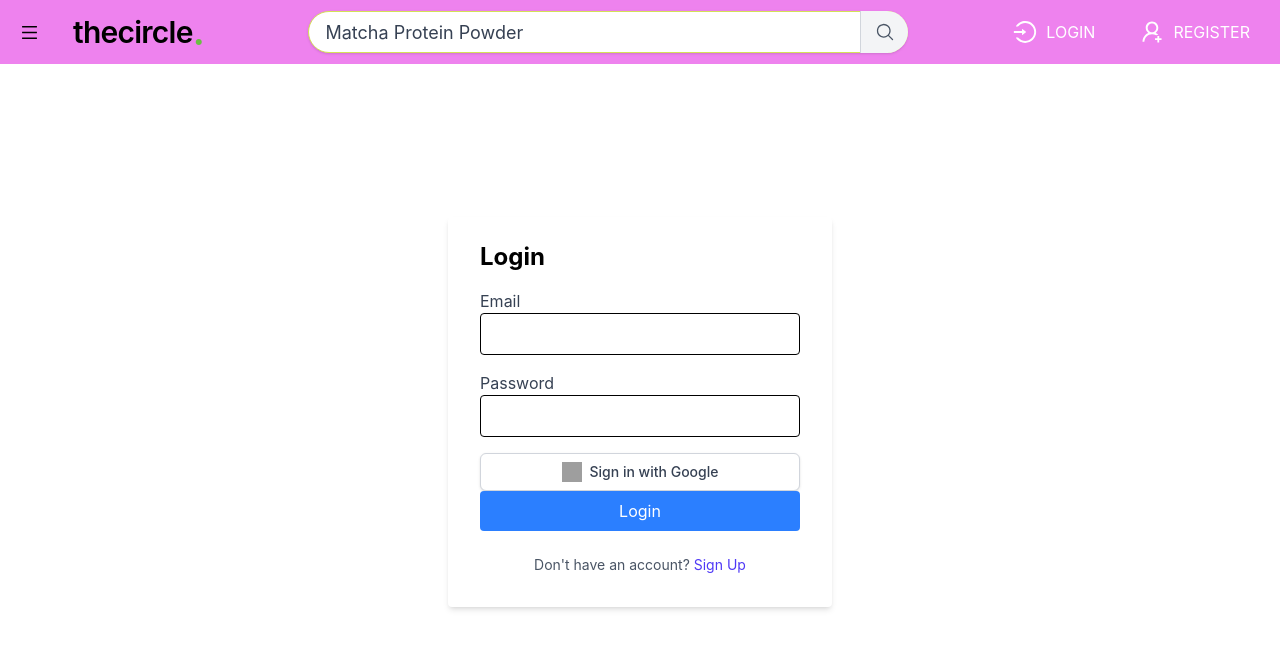
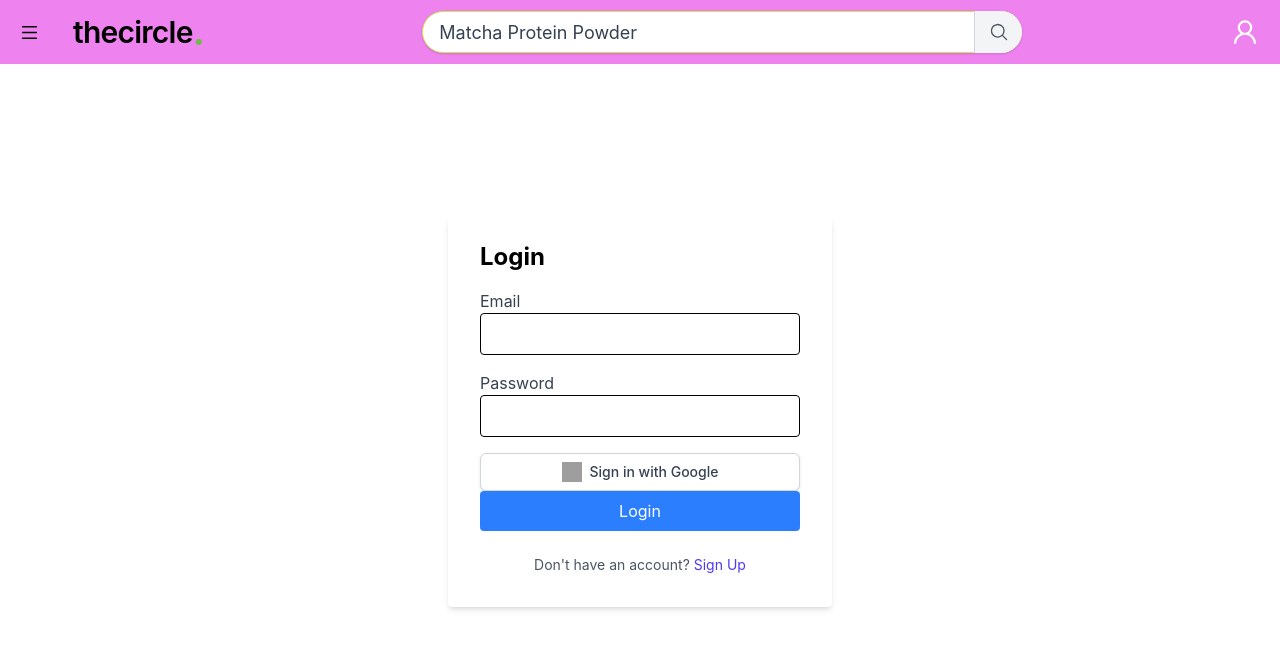
Before and after one commit to DianaFarhat/The-Circle, a React (Create React App) app in the folder frontend/: page /login in a window 1280 px wide. Shown: the top 648 px of the page. Built offline with nearby package versions, Linux system fonts and the light colour scheme; grey boxes are pictures that could not be loaded.

Commit message:
Add drop-down for navigation

```diff
--- a/frontend/src/pages/Auth/Navigation.jsx
+++ b/frontend/src/pages/Auth/Navigation.jsx
@@ -8,8 +8,11 @@ import {
   AiOutlineShoppingCart,
   AiOutlineFileText,
   AiOutlineSearch,
+  AiOutlineUser,
 
 } from "react-icons/ai";
+import { FaUserCircle, FaMale, FaFemale } from "react-icons/fa";
+import { FiSettings, FiLogOut } from "react-icons/fi";
 import { useSelector } from "react-redux";
 import { useLogoutMutation } from "../../redux/api/userApiSlice";
 import axios from "axios";
@@ -25,11 +28,10 @@ const Navigation = () => {
   const storedUser = JSON.parse(localStorage.getItem("userInfo"));
   const loggedInUserId = storedUser?.data?.user._id;
   const { userInfo } = useSelector((state) => state.auth);
-  const { cartItems } = useSelector((state) => state.cart);
   const [isLoggedIn, setIsLoggedIn] = useState(!!loggedInUserId); // Local state for login status
   const [dropdownOpen, setDropdownOpen] = useState(false);
   const [sidebarOpen, setSidebarOpen]= useState(false);
-  const [searchQuery, setSearchQuery]= useState(false);
+  const [searchQuery, setSearchQuery]= useState("");
 
   const toggleDropdown = () => {
     setDropdownOpen(!dropdownOpen);
@@ -91,7 +93,6 @@ setIsLoggedIn(false);
   {/* Centered Search Bar */}
   <div className="flex-1 flex justify-center">
     <div className="w-full max-w-[600px] min-w-[300px]">
-
       <div className="relative flex items-center">
       {/* Search Input */}
       <input
@@ -136,64 +137,69 @@ setIsLoggedIn(false);
         </svg>
       </button>
       </div>
-
-
     </div>
   </div>
 
-
-
-  {/* Right Side (User & Cart) */}
+  {/* Right Side (User) */}
   <div className="flex items-center space-x-6">
-    {loggedInUserId && (
-      <Link to="/cart" className="relative flex items-center hover:text-gray-400">
-        <AiOutlineShoppingCart size={26} />
-        {cartItems.length > 0 && (
-          <span className="absolute top-0 right-0 px-1 py-0 text-sm text-white bg-pink-500 rounded-full">
-            {cartItems.reduce((a, c) => a + c.qty, 0)}
-          </span>
+     {/* Logged-in state: Display gender-based avatar with username */}
+     {loggedInUserId && userInfo ? (
+        <button onClick={toggleDropdown} className="flex items-center text-black">
+          {userInfo.sex === "female" ? (
+            <FaFemale size={30} className="text-pink-400" />
+          ) : (
+            <FaMale size={30} className="text-blue-400" />
           )}
-        <span className="ml-2">Cart</span>
-      </Link>
-    )}
-
-    {loggedInUserId && (
-      <Link to="/user-orders" className="flex items-center hover:text-gray-400">
-        <AiOutlineFileText size={26} />
-        <span className="ml-2">My Orders</span>
-      </Link>
-    )}
-
-    {userInfo ? (
-      <button onClick={toggleDropdown} className="flex items-center text-white hover:text-gray-400">
-        <span>{userInfo.username}</span>
+          <span className="ml-2">{userInfo.username}</span>
           <svg
             xmlns="http://www.w3.org/2000/svg"
-          className={`h-4 w-4 ml-1 ${dropdownOpen ? "transform rotate-180" : ""}`}
+            className={`h-4 w-4 ml-1 transition-transform ${dropdownOpen ? "rotate-180" : ""}`}
             fill="none"
             viewBox="0 0 24 24"
             stroke="white"
           >
-          <path
-            strokeLinecap="round"
-            strokeLinejoin="round"
-            strokeWidth="2"
-            d={dropdownOpen ? "M5 15l7-7 7 7" : "M19 9l-7 7-7-7"}
-          />
+            <path strokeLinecap="round" strokeLinejoin="round" strokeWidth="2" d="M19 9l-7 7-7-7" />
           </svg>
         </button>
       ) : (
-      <div className="flex space-x-6">
-        <Link to="/login" className="flex items-center hover:text-gray-400">
-          <AiOutlineLogin size={26} />
-          <span className="ml-2">LOGIN</span>
+        // Not logged in: Show user icon
+        <button onClick={toggleDropdown} className="flex items-center">
+          <AiOutlineUser size={30} />
+        </button>
+      )}
+
+      {/* Dropdown Menu */}
+      {dropdownOpen && (
+        <div className="absolute right-0 mt-2 w-48 bg-white shadow-lg rounded-lg overflow-hidden animate-fade-in">
+          {!loggedInUserId ? (
+            // Not Logged In: Show Login & Sign Up
+            <>
+              <Link to="/login" className="flex items-center px-4 py-2 ">
+                <span className="text-black">Login</span>
               </Link>
-        <Link to="/register" className="flex items-center hover:text-gray-400">
-          <AiOutlineUserAdd size={26} />
-          <span className="ml-2">REGISTER</span>
+              <Link to="/register" className="flex items-center px-4 py-2">
+                <span className="text-black">Sign Up</span>
               </Link>
+            </>
+          ) : (
+            // Logged In: Show Profile, Settings & Logout
+            <>
+              <Link to="/profile" className="flex items-center px-4 py-2 ">
+                <span className="text-black">My Profile</span>
+              </Link>
+              <Link to="/password-settings" className="flex items-center px-4 py-2">
+                <span className="text-black">Password Settings</span>
+              </Link>
+              <button
+                onClick={logoutHandler}
+                className="flex items-center w-full text-left px-4 py-2">
+              <span className="text-black">Logout</span>
+              </button>
+            </>
+          )}
         </div>
       )}
+
   </div>
 </div>
 
```
Lines whose indentation alone changed are shown as unchanged.
